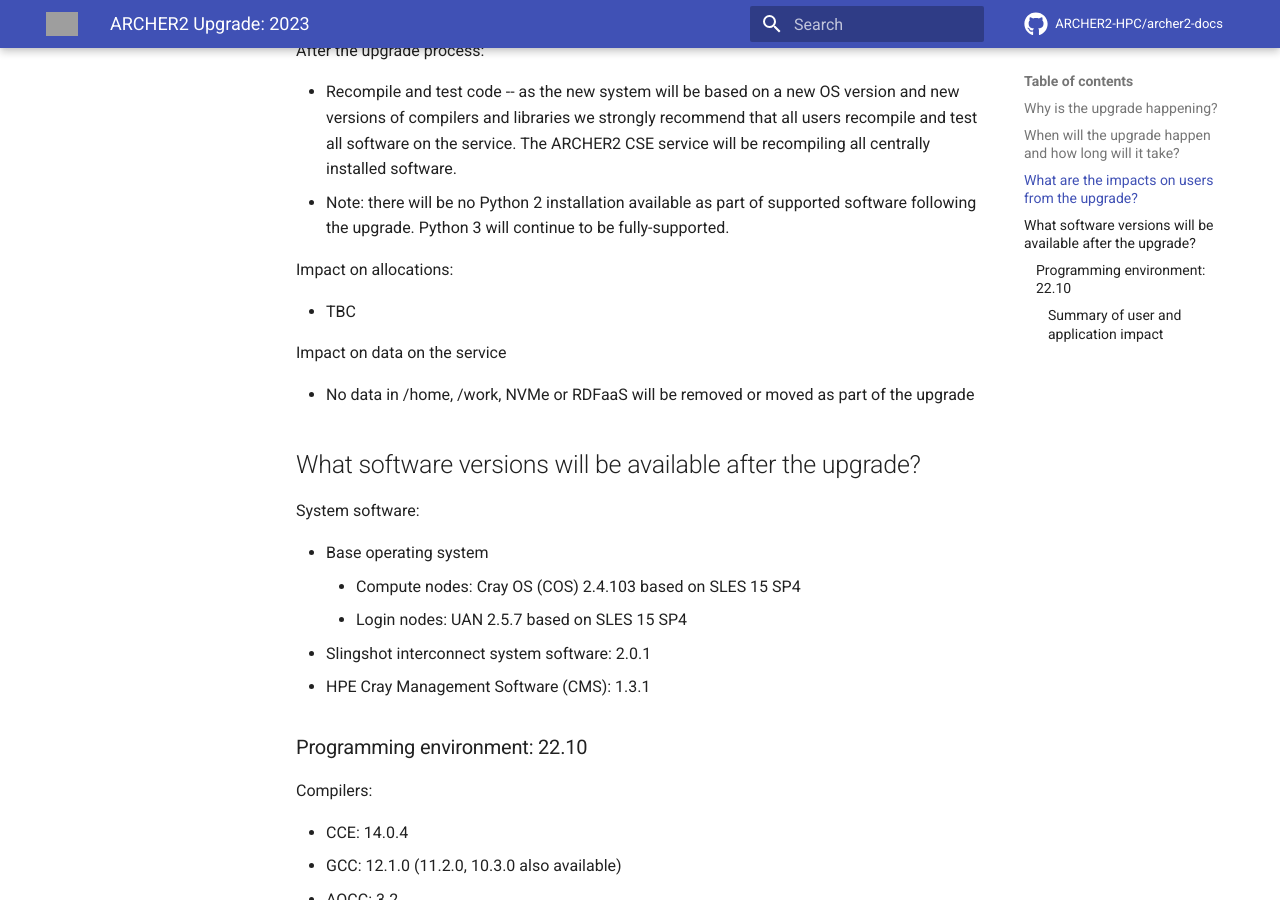
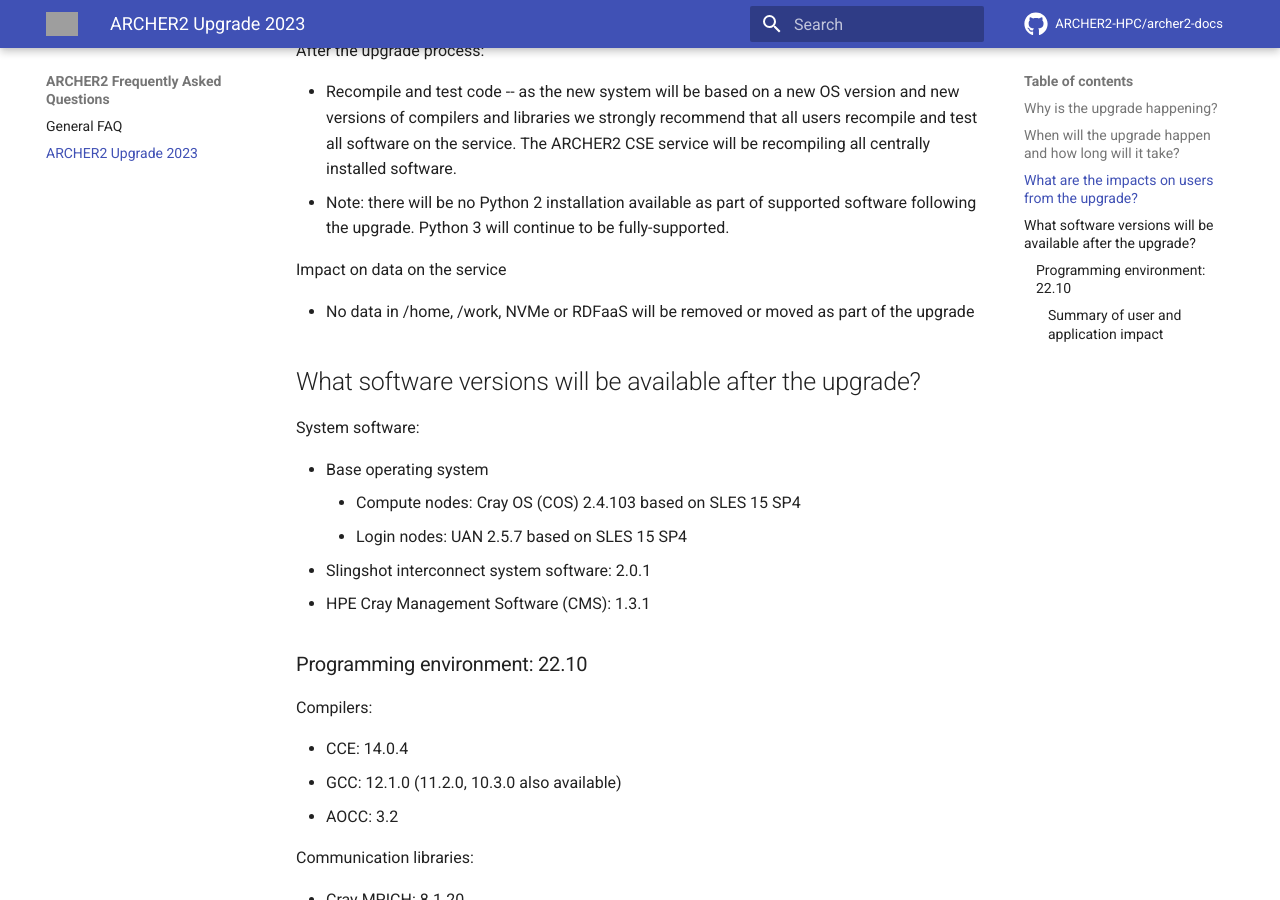
Before and after one commit to ARCHER2-HPC/archer2-docs, an MkDocs documentation site: the page built from docs/faq/upgrade-2023.md, in a window 1280 px wide and 900 px high, scrolled down 1796 px. Built offline with MkDocs 1.6.1 and Material for MkDocs 9.7.7, drawn with Linux system fonts in a browser that asks for light colours; comment, search, counter and statistics services are not loaded; grey boxes are pictures that could not be loaded.

Commit message:
Links upgrade FAQ

```diff
--- a/docs/faq/upgrade-2023.md
+++ b/docs/faq/upgrade-2023.md
@@ -74,10 +74,6 @@
  - Note: there will be no Python 2 installation available as part of supported software
    following the upgrade. Python 3 will continue to be fully-supported.
 
-Impact on allocations:
-
- - TBC
-
 Impact on data on the service
 
  - No data in /home, /work, NVMe or RDFaaS will be removed or moved as part of the upgrade
--- a/mkdocs.yml
+++ b/mkdocs.yml
@@ -49,7 +49,9 @@
     - "Quickstart for users": quick-start/quickstart-users.md
     - "Quickstart for developers": quick-start/quickstart-developers.md
   - "ARCHER2 Known Issues": known-issues/index.md
-  - "ARCHER2 Frequently Asked Questions": faq/index.md
+  - "ARCHER2 Frequently Asked Questions":
+    - "General FAQ": faq/index.md
+    - "ARCHER2 Upgrade 2023": faq/upgrade-2023.md
   - "User and Best Practice Guide":
     - "Overview": user-guide/index.md
     - "Hardware": user-guide/hardware.md
```
